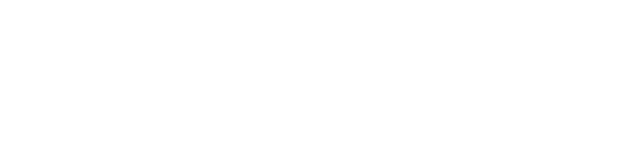
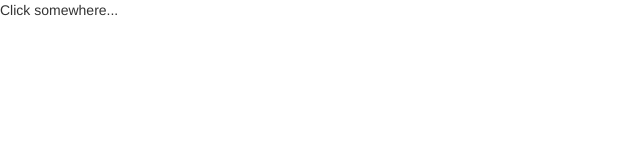
Before and after one commit to Foo42/mindsheets, a plain HTML site: page demo.html in a window 1280 px wide. Shown: the whole page, without its empty margins (0-640 px from the left). Drawn offline with Linux system fonts and the light colour scheme.

Commit message:
Added a helper message when page first loaded

```diff
--- a/demo.html
+++ b/demo.html
@@ -10,6 +10,8 @@
 		<script type="text/javascript" src="ui/ui.js"></script>
 	</head>
 	<body>
+        <p data-bind="visible:sheet.items().length == 0">Click somewhere...</p>
+
 		<script id="sheetItemTemplate" type="text/html">
 			<div class="sheetItem" style="position:absolute;" data-bind="style: {left:position().x, top:position().y}, css:{beingEdited:isEditing()}, click:startEditing">
 				<input placeholder='name' data-bind='visible:isEditing, value:requestedName'>
```
Also changed, not shown: 2 other files.
